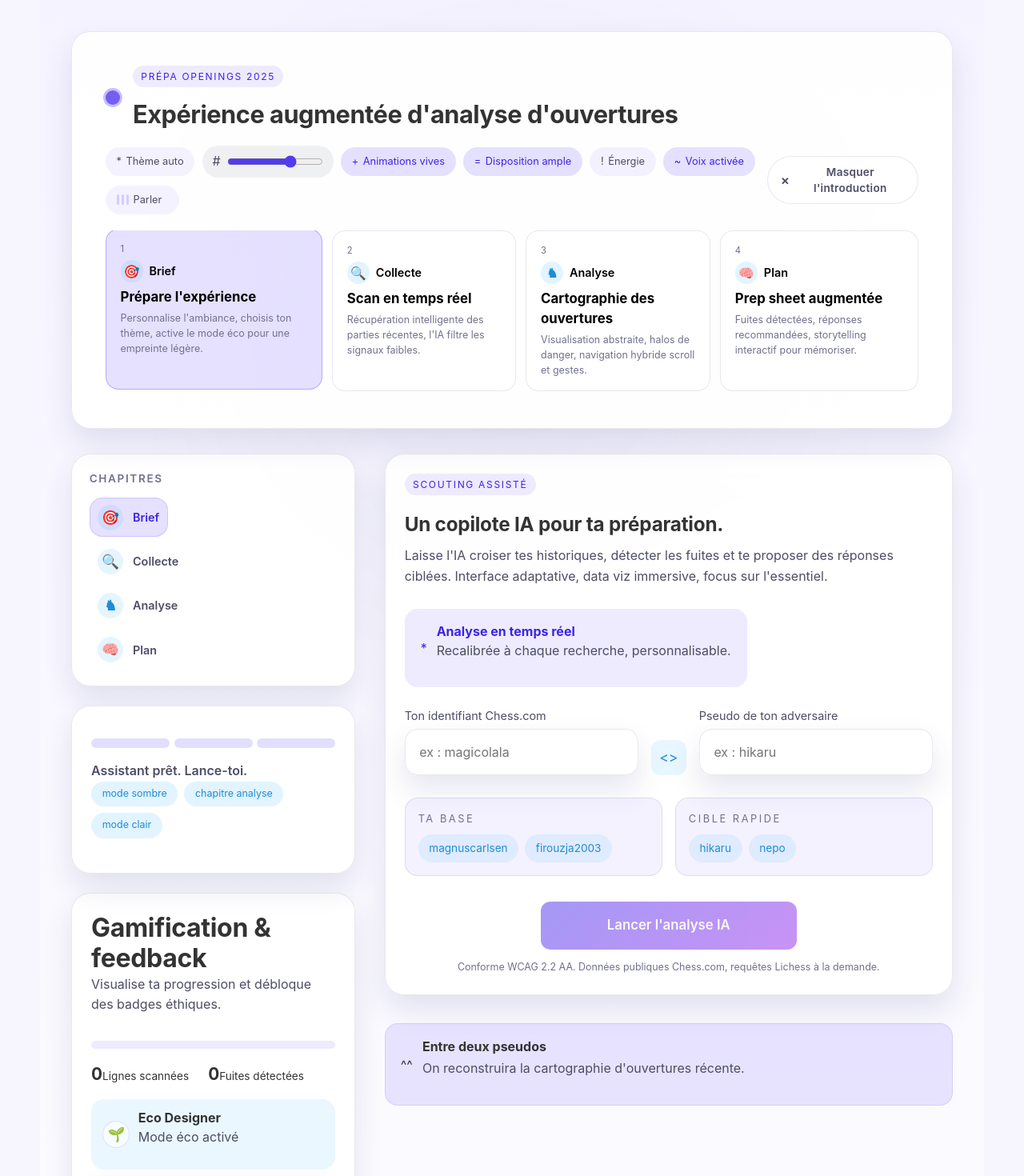
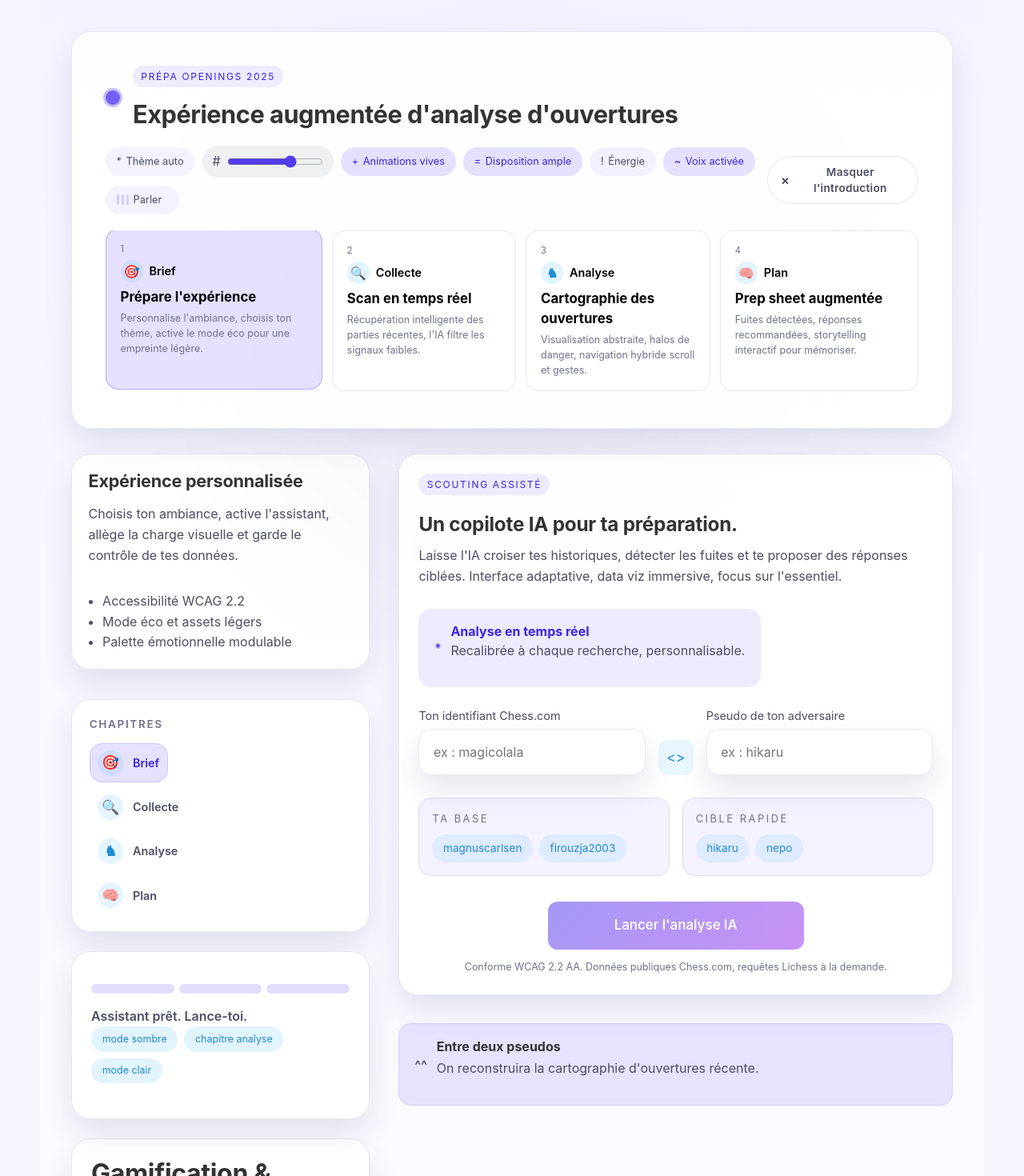
Before and after one commit to magicolala/prep-openings, a React (Vite) app: page / in a window 1280 px wide. Shown: the top 1470 px of the page at 80% size. Built offline with nearby package versions, Linux system fonts and the light colour scheme; a web font is replaced by a local one.

Commit message:
Fix desktop layout overlap for story and aside sections

```diff
--- a/src/App.css
+++ b/src/App.css
@@ -114,10 +114,11 @@
 
 .experience-body {
   display: grid;
-  grid-template-columns: minmax(220px, 0.8fr) minmax(420px, 1.6fr);
-  grid-template-areas:
-    "aside workspace"
-    "story workspace";
+  grid-template-columns:
+    minmax(260px, 1.05fr)
+    minmax(540px, 2.1fr)
+    minmax(260px, 1fr);
+  grid-template-areas: "story workspace aside";
   gap: clamp(1.5rem, 1.6vw + 1rem, 2.75rem);
   align-items: start;
 }
@@ -1235,6 +1236,15 @@ body[data-eco="on"] video {
   filter: saturate(0.92);
 }
 
+@media (max-width: 1400px) {
+  .experience-body {
+    grid-template-columns: minmax(240px, 1.05fr) minmax(420px, 1.95fr);
+    grid-template-areas:
+      "story workspace"
+      "aside workspace";
+  }
+}
+
 @media (max-width: 1200px) {
   .experience-body {
     grid-template-columns: minmax(0, 1fr);
```
